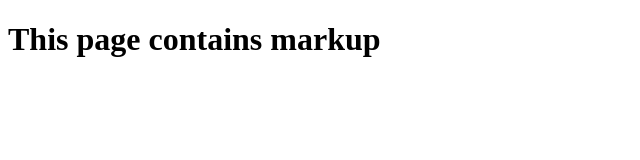
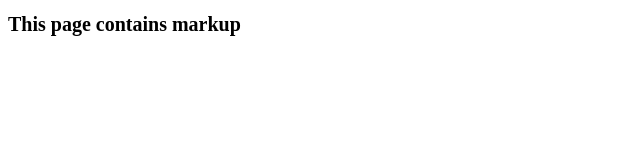
Before and after one commit to AndriyDarmits/GIT-TEST, a plain HTML site: page index.html in a window 1280 px wide. Shown: the whole page, without its empty margins (0-640 px from the left). Drawn offline with Linux system fonts and the light colour scheme.

Commit message:
add styles

```diff
--- a/index.html
+++ b/index.html
@@ -4,6 +4,7 @@
     <meta charset="UTF-8" />
     <meta http-equiv="X-UA-Compatible" content="IE=edge" />
     <meta name="viewport" content="width=device-width, initial-scale=1.0" />
+    <link rel="stylesheet" href="style.css" />
     <title>Document</title>
   </head>
   <body>
--- /dev/null
+++ b/style.css
@@ -0,0 +1,3 @@
+h1 {
+  font-size: 20px;
+}
```
